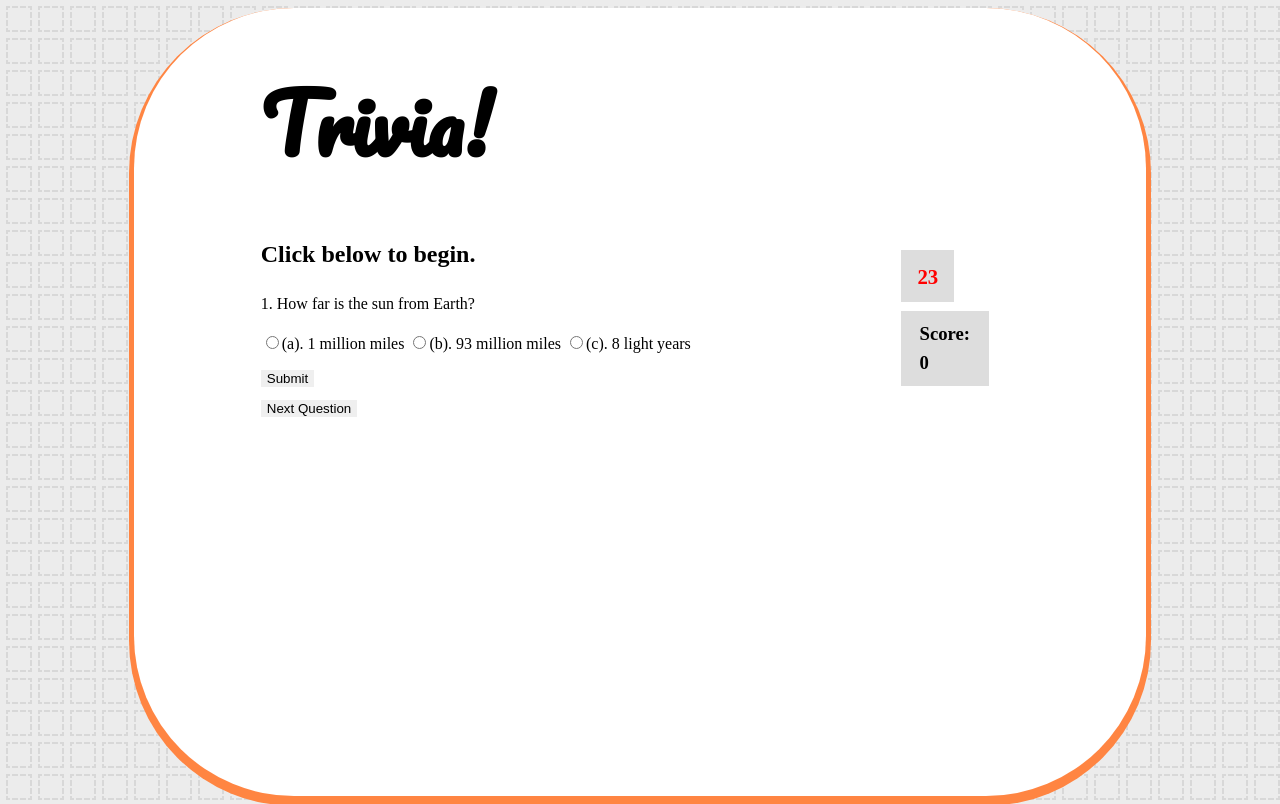
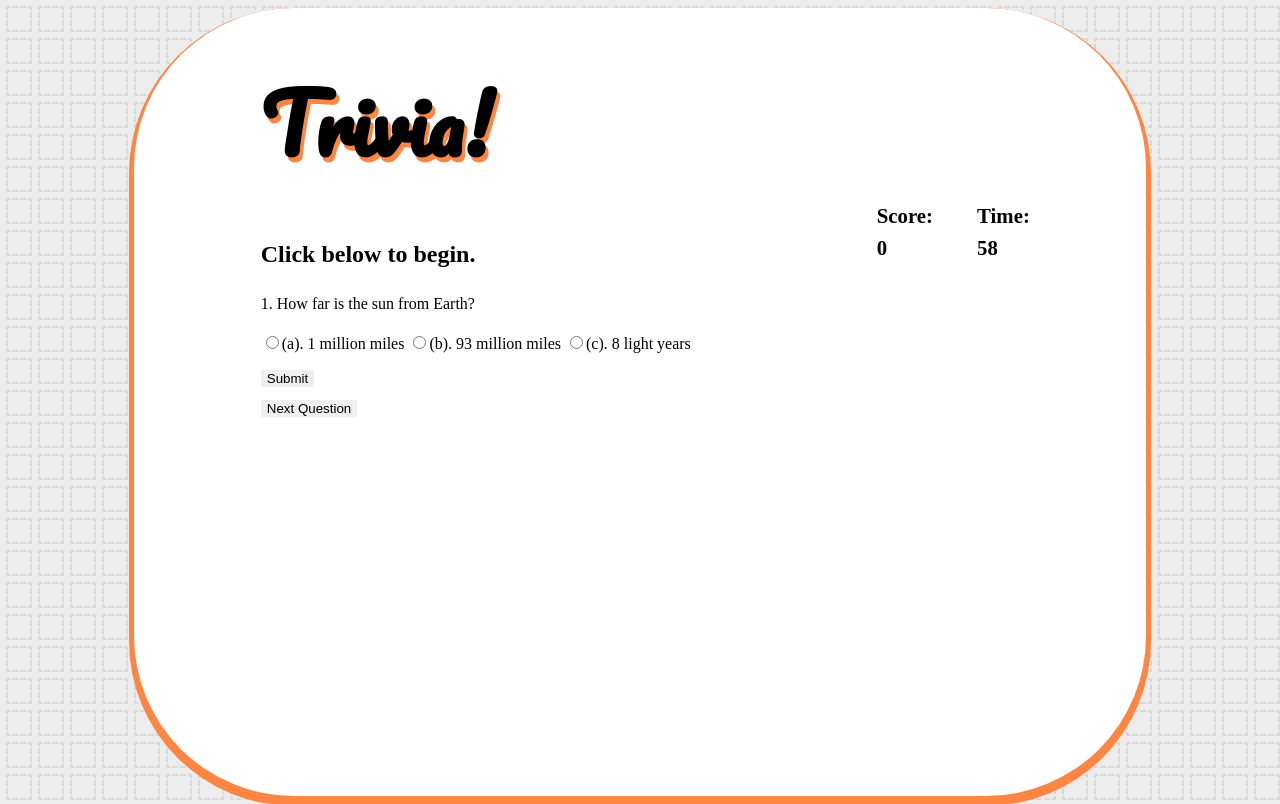
Before and after one commit to jshawl/skTrivia, a plain HTML site: page index.html in a window 1280 px wide. Both pictures are taken after a click on the button "Ready!". Drawn offline with nearby package versions, Linux system fonts and the light colour scheme.

```diff
--- a/css/styles.css
+++ b/css/styles.css
@@ -22,11 +22,8 @@
 h1 {
   font-family: 'Pacifico', cursive;
   font-size: 5em;
+  text-shadow: 3px 5px  #FF8542;
 }
-
-/**div.questions{
-  display: none;
-}**/
 
 div.xx{
   display: none
@@ -34,22 +31,25 @@
 
 h3 {
   position: fixed;
+  font-weight: 900;
+  font-size: 1.3em;
   float: right;
-  background-color: #dddddd;
+  /**background-color: #dddddd;**/
   padding: .5em 1em .5em 1em;
-  margin-left: 50%;
-  margin-right: 70%;
+  /**margin-left: 50%;
+  margin-right: 70%;**/
+  margin: -8% 70% 90% 46.5%
 }
 
 #timer {
-  color: #ff0000;
+  color: #000000;
   font-weight: 900;
   font-size: 1.3em;
   position: fixed;
   float: right;
-  background-color: #dddddd;
-  padding: .5em .75em .5em .8em;
-  margin: -3.3% 70% 90% 50%;
+  /**background-color: #dddddd;**/
+  padding: .5em .78em .5em .9em;
+  margin: -8% 70% 90% 54.5%;
 }
 
 #start {
--- a/index.html
+++ b/index.html
@@ -15,7 +15,7 @@
     <h1>Trivia!</h1>
     <h2>Click below to begin.</h2>
       <button id="start">Ready!</button>
-      <div id="timer">Timer</div>
+      <div id="timer">Time: 60</div>
     <h3 class="score">Score: 0</h3>
     <div class="questions">
       <div class="q1 xx"><p>1. How far is the sun from Earth?</p><div class="right">&#9989;</div><div class="wrong">&#10060;</div>
--- a/js/scripts.js
+++ b/js/scripts.js
@@ -8,23 +8,27 @@
 score = 0;
 
 var timer;
-seconds = 25;
+seconds = 60;
 
-startButton.on("click", function(){
-  timer = setInterval(updateTime, 1000);
-})
+// startButton.on("click", function(){
+// })
 function updateTime(){
   seconds--;
-  $("#timer").html(seconds)
+  $("#timer").html("Time:" + " " + seconds)
 if(seconds === 0){
   alert("Time's Up!")
   clearInterval(seconds)
   $(".questions").css("display", "none")
   $("#timer").css("display", "none")
 }
+if(seconds <= 10){
+  $("#timer").css("color", "red")
+}
 }
 
+
 startButton.on("click", function(){
+  timer = setInterval(updateTime, 1000);
   $(".q1.xx").css( "display", "block" );
   $("#start").css("display", "none");
 });
@@ -34,6 +38,9 @@
   form.hide();
   form.next().show();
 })
+//This refers to what I'm clicking, so the parent of that,
+//being the current question, is going to hide, and the next
+//question is going to show.
 
 $("div .next").on("click", function(){
   $("div .right, div .wrong").css("display", "none")
@@ -43,12 +50,13 @@
   $("div .q10").css("display", "none")
   $("h2").css("display", "none")
   clearInterval(timer)
-  $("#timer").css("display", "none")
+  //$("#timer").css("display", "none")
 })
 
 var checkAnswer = function() {
     if($(this).parent().find('input[value=correct]').is(":checked") ) {
       $(this).prop('disabled', true);
+//'this' refets to what im clicking (submitButton)
       $("div .right").css("display", "inline-block")
       // alert('Correct! +1');
       score++
```
Also changed, not shown: 1 other file.
